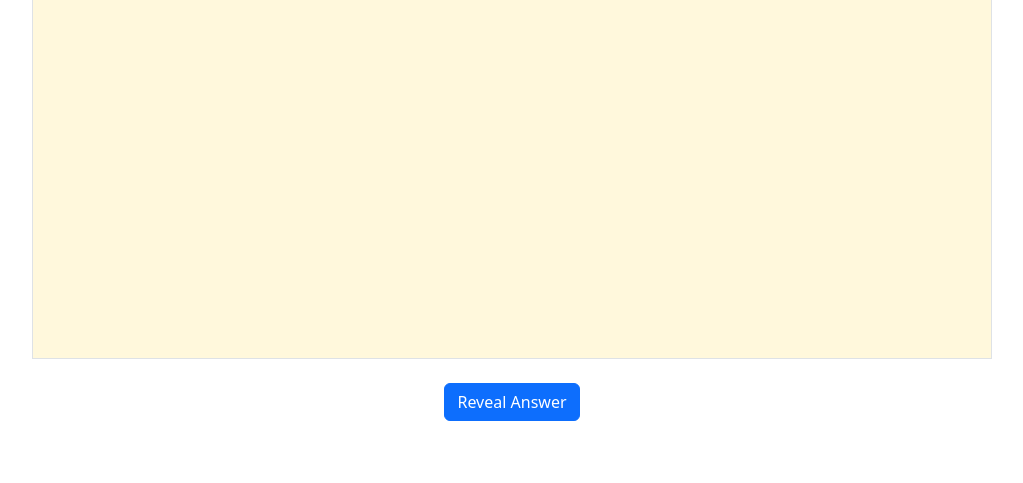
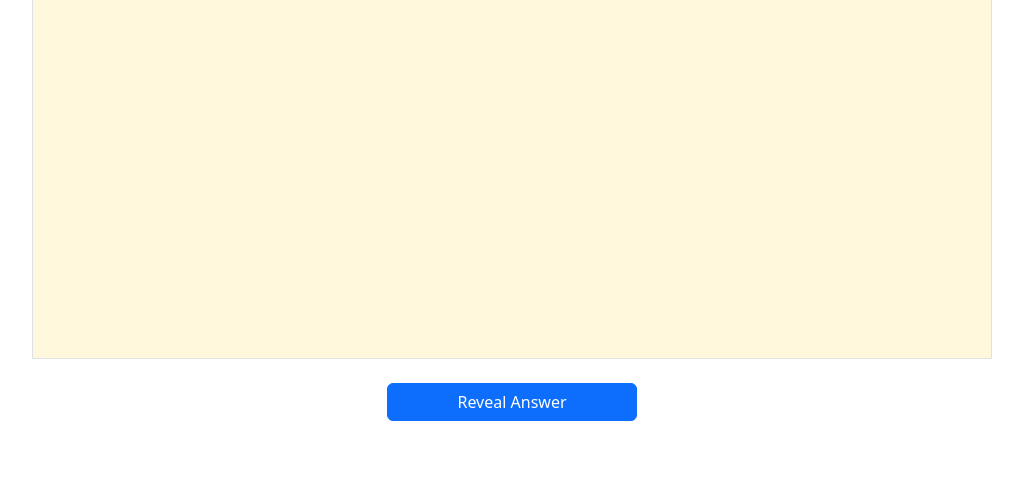
Before and after one commit to wade-loccisano/flask-flashcards, a Flask app: template app/templates/study.html in a window 1280 px wide. Shown: the part 216-699 px from the top of the page, without its empty margins (128-1151 px from the left). Run offline with Flask 3, Linux system fonts and the light colour scheme; the template is opened without the code that fills it, so the values that code supplies are empty; some libraries are stand-ins or nearby versions.

Commit message:
Expand buttons for study page.

```diff
--- a/app/templates/study.html
+++ b/app/templates/study.html
@@ -27,19 +27,19 @@
         </div>
         <div class="mt-4">
             <div id="reveal-button" class="">
-                <button class="btn btn-primary" onclick="showAnswer()">
+                <button class="btn btn-primary min-w-[250px]" onclick="showAnswer()">
                     Reveal Answer
                 </button>
             </div>
-            <div id="next-card-button-group" class="hidden flex gap-3">
+            <div id="next-card-button-group" class="hidden flex gap-5">
                 <button class="btn btn-info" onclick="randomCard()">
                     Random
                 </button>
+                <button class="btn btn-secondary" onclick="nextCard()">
+                    Next
+                </button>
                 <button class="btn btn-danger" onclick="updateCard()">
                     Repeat
-                </button>
-                <button class="btn btn-secondary" onclick="nextCard()">
-                    Next
                 </button>
             </div>
         </div>
```
